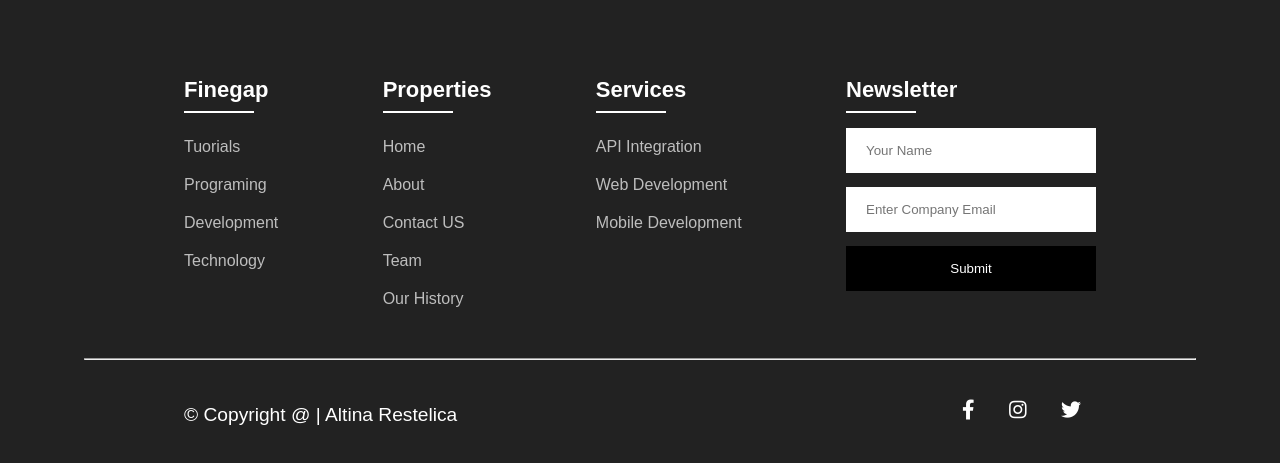
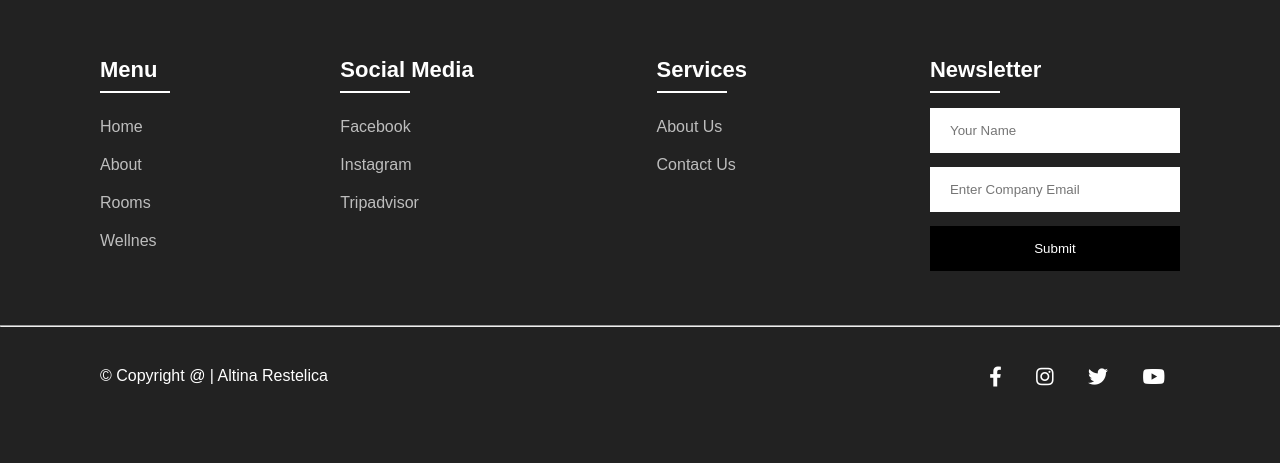
Before and after one commit to altina18/Restaurant, a plain HTML site: page Page/familyroom.html in a window 1280 px wide. Shown: the part 893-1356 px from the top of the page. After the commit the page ends 1321 px from the top, so only its background shows below. Drawn offline with Linux system fonts and the light colour scheme.

Commit message:
familyroom.html

```diff
--- a/Page/familyroom.html
+++ b/Page/familyroom.html
@@ -76,33 +76,30 @@
 
 
     <footer>
-        <div class="container">
+        <div class="contain">
             <div class="row">
                 <div class="footer-col">
-                    <h4>Finegap</h4>
+                    <h4>Menu</h4>
                     <ul>
-                        <li><a href="">Tuorials</a></li>
-                        <li><a href="">Programing</a></li>
-                        <li><a href="">Development</a></li>
-                        <li><a href="">Technology</a></li>
+                        <li><a href="">Home</a></li>
+                        <li><a href="">About</a></li>
+                        <li><a href="">Rooms</a></li>
+                        <li><a href="">Wellnes</a></li>
                     </ul>
                 </div>
                 <div class="footer-col">
-                    <h4>Properties</h4>
+                    <h4>Social Media</h4>
                     <ul>
-                        <li><a href="">Home</a></li>
-                        <li><a href="">About</a></li>
-                        <li><a href="">Contact US</a></li>
-                        <li><a href="">Team</a></li>
-                        <li><a href="">Our History</a></li>
+                        <li><a href="">Facebook</a></li>
+                        <li><a href="">Instagram</a></li>
+                        <li><a href="">Tripadvisor</a></li>
                     </ul>
                 </div>
                 <div class="footer-col">
                     <h4>Services</h4>
                     <ul>
-                        <li><a href="">API Integration</a></li>
-                        <li><a href="">Web Development</a></li>
-                        <li><a href="">Mobile Development</a></li>
+                        <li><a href="">About Us</a></li>
+                        <li><a href="">Contact Us</a></li>
 
                     </ul>
                 </div>
@@ -125,10 +122,12 @@
                     <a href=""><i class="fab fa-facebook-f"></i></a>
                     <a href=""><i class="fab fa-instagram"></i></a>
                     <a href=""><i class="fab fa-twitter"></i></a>
+                    <a href=""><i class="fab fa-youtube"></i></a>
                 </div>
             </div>
         </div>
-    </footer>
+      </footer>
+
 
 
 </body>
```
